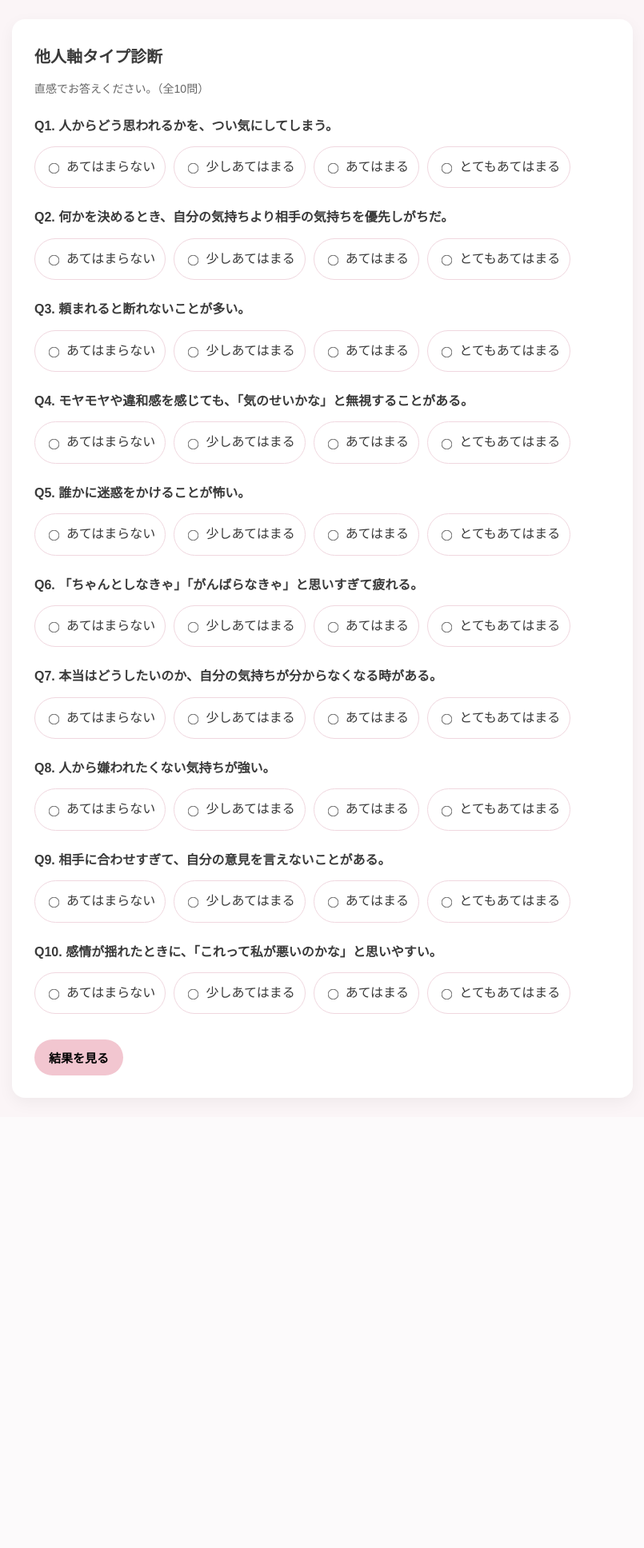
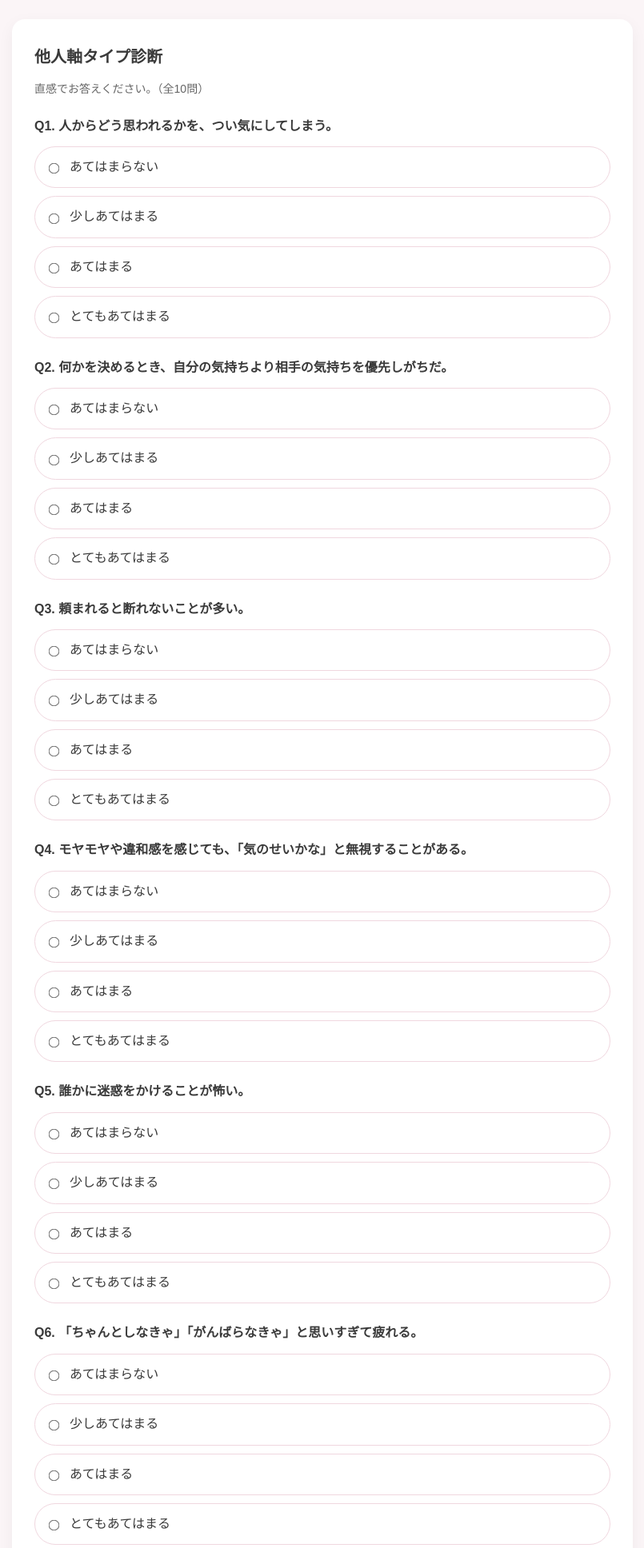
Before and after one commit to fuyong7335/tanin-jiku-diagnosis, a Flask app: page /form in a window 1280 px wide. Shown: the top 1936 px of the page at 80% size, without its empty margins (237-1042 px from the left). Before the commit the page ends 1376 px from the top, so only its background shows below. Run offline with Flask 3, Linux system fonts and the light colour scheme.

Commit message:
Add files via upload

```diff
--- a/templates/form.html
+++ b/templates/form.html
@@ -33,6 +33,20 @@
   .question input[type="radio"]{
     transform: scale(1.05);
   }
+/* 選択肢を縦並びにする */
+.choices{
+  display: flex;
+  flex-direction: column;
+  gap: 10px;
+}
+
+/* 1行の見た目（丸ピンクのボタンっぽい装飾があるならここで整う） */
+.choice{
+  display: flex;
+  align-items: center;
+  gap: 10px;
+}
+
 </style>
 
 
@@ -45,13 +59,22 @@
       <div class="desc">直感でお答えください。（全10問）</div>
 
       <form method="post">
+<!-- templates/form.html の質問ループの中だけ -->
 {% for q in questions %}
   <div class="question">
-            <div class="question-title">Q{{ q.id }}. {{ q.text }}</div>
+    <div class="question-title">
+      Q{{ q.id }}. {{ q.text }}
+    </div>
+
     <div class="choices">
       {% for choice, value in q.choices %}
         <label class="choice">
-                  <input type="radio" name="answer{{ q.id }}" value="{{ value }}" required>
+          <input
+            type="radio"
+            name="answer{{ q.id }}"
+            value="{{ value }}"
+            required
+          >
           <span>{{ choice }}</span>
         </label>
       {% endfor %}
@@ -59,6 +82,7 @@
   </div>
 {% endfor %}
 
+
         <button type="submit">結果を見る</button>
       </form>
     </div>
```
Lines whose indentation alone changed are shown as unchanged.
